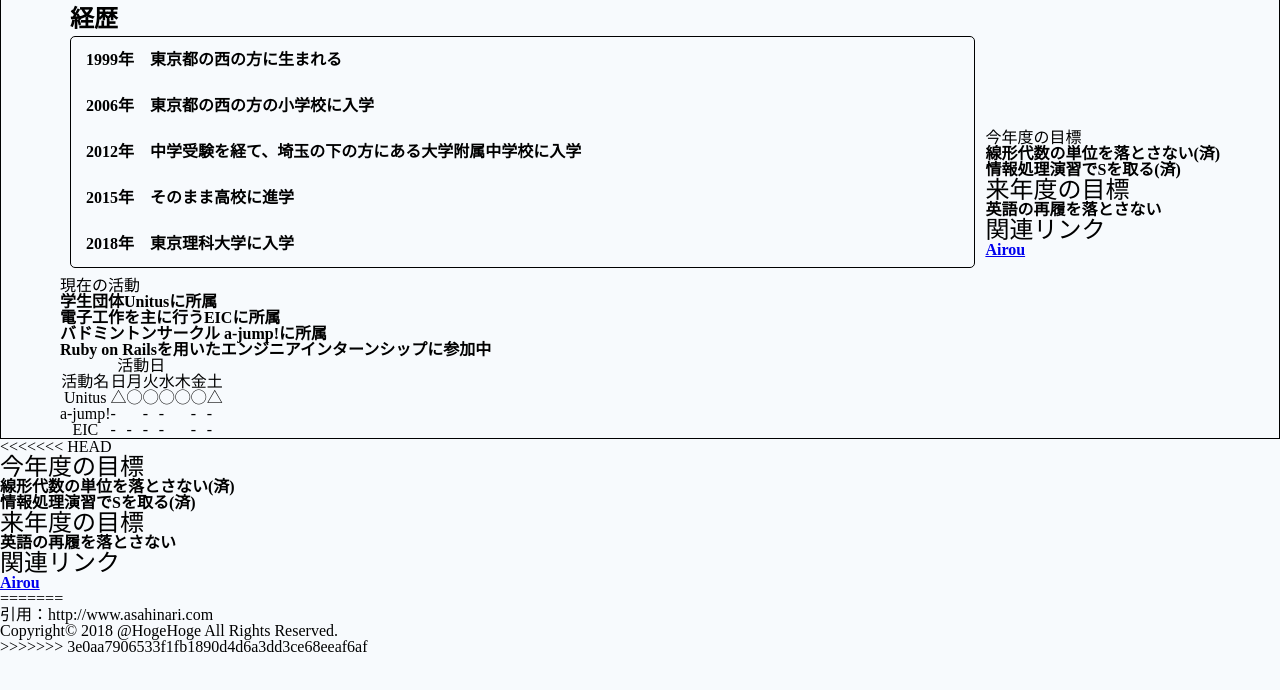
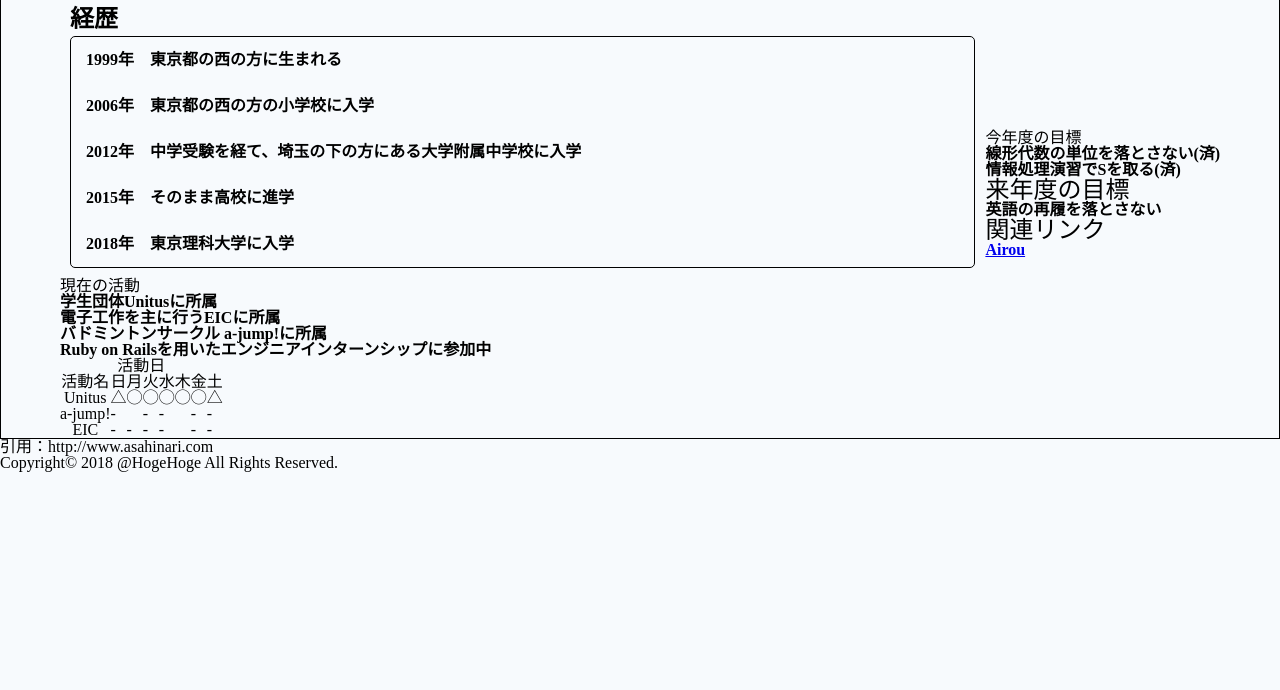
Before and after one commit to AirouTUS/git_workshop_20200222, a plain HTML site: page index.html in a window 1280 px wide. Shown: the part 106-796 px from the top of the page. Drawn offline with Linux system fonts and the light colour scheme.

Commit message:
commit fixed

```diff
--- a/index.html
+++ b/index.html
@@ -110,32 +110,11 @@
       </div>
     </div>
 
-<<<<<<< HEAD
-<div id="pageBodySub">
-<section>
-<div class="newsList">
-	<h2 class="subtitle">今年度の目標</h2>
-	<ul>
-	  <li>線形代数の単位を落とさない(済)</li>
-	  <li>情報処理演習でSを取る(済)</li>
-	</ul>
-  </div>
- <h2 class="subtitle">来年度の目標</h2>
- <ul>
-  <li>英語の再履を落とさない</li>
- </ul>
-  <div class="relationlink">
-  <h2 class="subtitle">関連リンク</h2>
-  <ul>
-    <li><a href="https://airou.work" class="link">Airou</a></li>
-  </ul>
-=======
     <footer class="articleDetailFoot">
       <a>引用：http://www.asahinari.com</a>
       <p id="copyright"><small>Copyright&copy; 2018 @HogeHoge All Rights Reserved.</small></p>
     </footer>
 
->>>>>>> 3e0aa7906533f1fb1890d4d6a3dd3ce68eeaf6af
   </div>
 </body>
 
```
